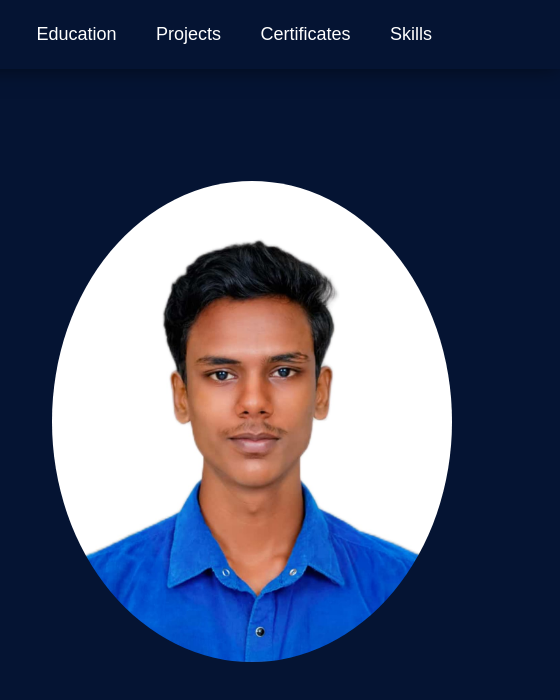
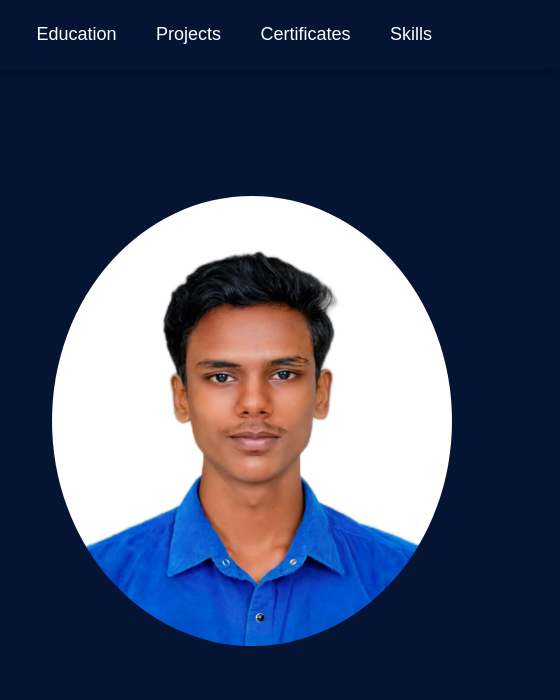
Before and after one commit to AbiVarsanP/My-Portfolio, a plain HTML site: page index.html in a window 1280 px wide. Shown: the full height of the page, 720-1280 px from the left. Drawn offline with nearby package versions, Linux system fonts and the light colour scheme.

Commit message:
Update styles.css

```diff
--- a/styles.css
+++ b/styles.css
@@ -108,9 +108,11 @@ body{
     animation-delay: 1s;
 }
 
-.home-img img{
-    border-radius: 50%;
+.home-img img {
+    border-radius: 50%; /* Makes the image circular */
     max-width: 450px;
+    width: 450px; /* Ensures a consistent width */
+    height: 450px; /* Ensures a consistent height */
     margin-right: -20px;
     opacity: 0;
     animation: zoomIn 1s ease forwards, floatImage 4s ease-in-out infinite;
```
